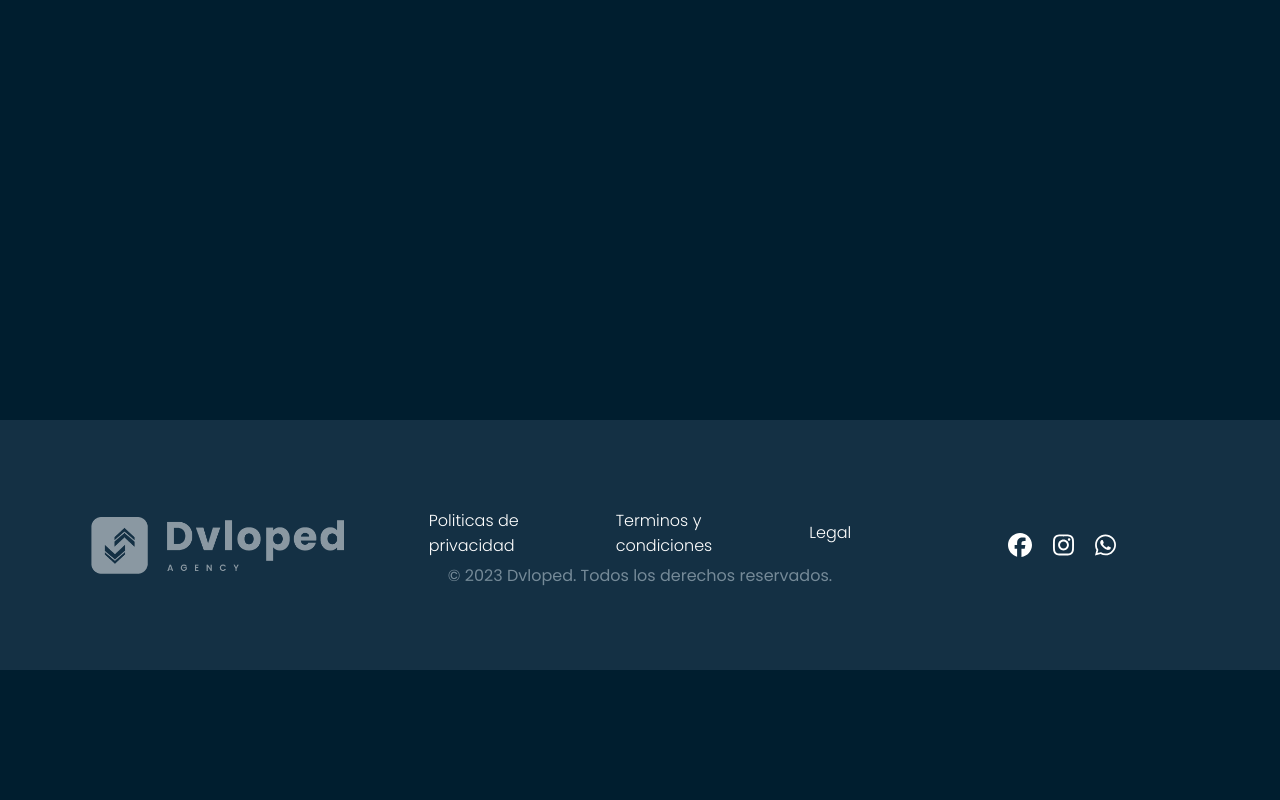
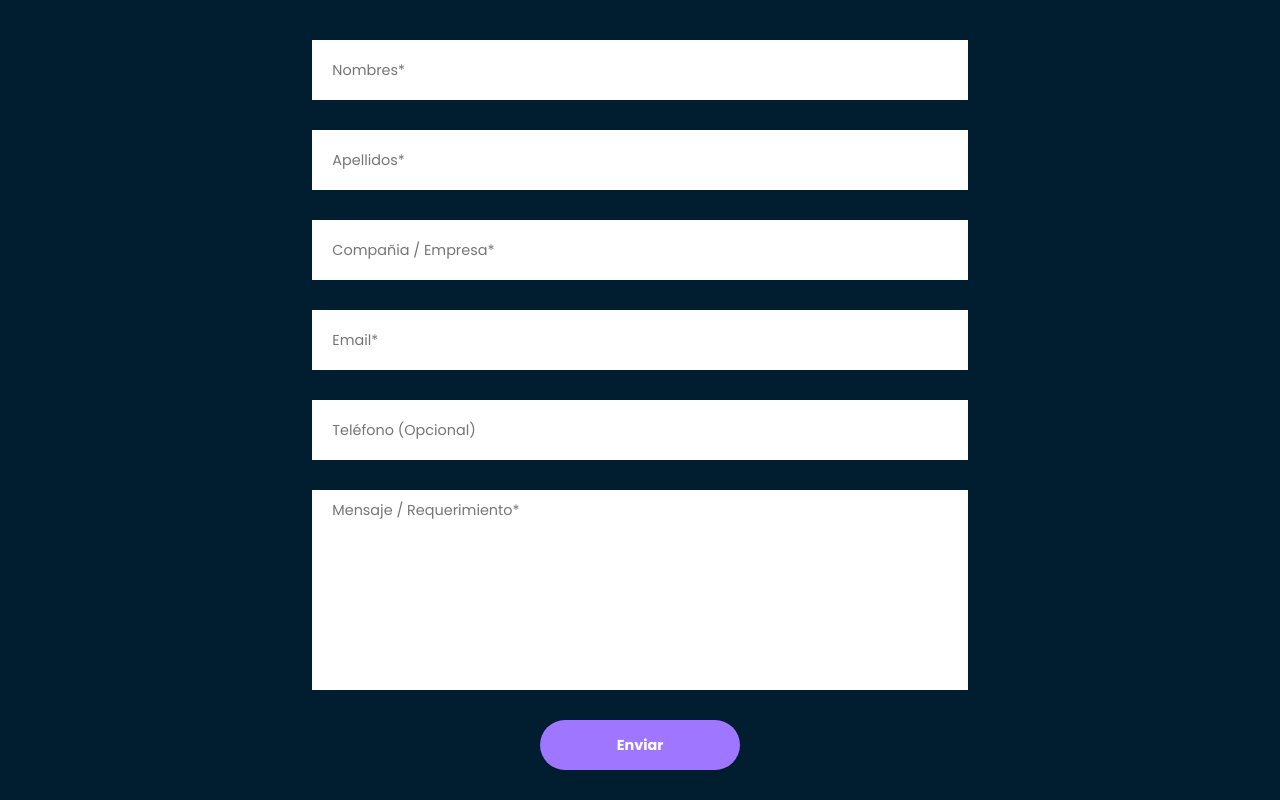
Before and after one commit to simonriv/dvlopedweb, a Next.js app: page /contact in a window 1280 px wide. Shown: the part 460-1260 px from the top of the page. Before the commit the page ends 1130 px from the top, so only its background shows below. Built offline with nearby package versions, Linux system fonts and the light colour scheme.

Commit message:
Culminación de páginas restantes legal, privacy, terms, about, contact con los componentes necesarios para su funcionamiento

```diff
--- a/app/contact/page.jsx
+++ b/app/contact/page.jsx
@@ -1,9 +1,20 @@
 import { Banner } from "../components/Banner"
+import styles from "../../styles/pages/Contact.module.css"
 
 export default function ContactPage(){
   return(
     <main>
-      <Banner title="Contáctanos" desc="Lorem ipsum dolor sit amet, consectetur adipiscing elit, sed do eiusmod tempor incididunt ut labore et dolore magna aliqua." />
+      <Banner title="Vamos." desc="Siempre estamos buscando nuevas ideas y proyectos emocionantes." />
+      <form className={styles.form}>
+        <input type="text" placeholder="Nombres*" required/>
+        <input type="text" placeholder="Apellidos*" required/>
+        <input type="text" placeholder="Compañia / Empresa*" required/>
+        <input type="text" placeholder="Email*" required/>
+        <input type="text" placeholder="Teléfono (Opcional)" />
+        <textarea placeholder="Mensaje / Requerimiento*"/>
+        <button type="submit">Enviar</button>
+      </form>
+
     </main>
   )
 }
--- a/app/terms-and-conditions/page.jsx
+++ b/app/terms-and-conditions/page.jsx
@@ -1,9 +1,12 @@
 import { Banner } from "../components/Banner"
+import Link from "next/link"
+import styles from "../../styles/pages/terms.module.css"
 
 export default function termsAndCoditionsPage(){
   return(
     <main>
       <Banner title="Terminos y condiciones" desc=""/>
+      <Link href="/" className={styles.link}>Terminos y condiciones <span>(Dvloped)</span></Link>
     </main>
   )
 }
--- /dev/null
+++ b/styles/pages/Contact.module.css
@@ -0,0 +1,51 @@
+.form {
+  width:80%;
+  min-height:80vh;
+  margin:0 auto 60px;
+  display:flex;
+  justify-content:center;
+  align-items:center;
+  flex-direction: column;
+}
+
+.form input {
+  border:none;
+  background-color:var(--color--text);
+  width: 80%;
+  height: 60px;
+  margin-bottom: 30px;
+  padding-left: 20px;
+  font-family: var(--font-poppins),sans-serif;
+  font-size: .9rem;
+}
+
+.form textarea {
+  width: 80%;
+  height: 200px;
+  resize: none;
+  border: none;
+  background-color:var(--color--text);
+  padding-top: 10px;
+  padding-left: 20px;
+  font-family: var(--font-poppins),sans-serif;
+  font-size: .9rem;
+  margin-bottom: 30px;
+}
+
+.form button {
+  width: 200px;
+  height: 50px;
+  border: none;
+  border-radius: 50px;
+  margin-bottom: 20px;
+  cursor: pointer;
+  background-color: var(--color--secondary);
+  color: var(--color--text);
+  font-family: var(--font-poppins),sans-serif;
+  font-size: .9rem;
+  font-weight: 700;
+}
+
+.form button:hover {
+  opacity: .9;
+}
```
Also changed, not shown: app/about/page.jsx (+9 -0 lines), app/components/TextOffset.jsx (added, +13 -0 lines), app/legal/page.jsx (+13 -0 lines), app/privacy-policy/page.jsx (+8 -0 lines), styles/components/TextOffset.module.css (added, +12 -0 lines), styles/pages/About.module.css (added, +7 -0 lines), styles/pages/terms.module.css (added, +18 -0 lines).
